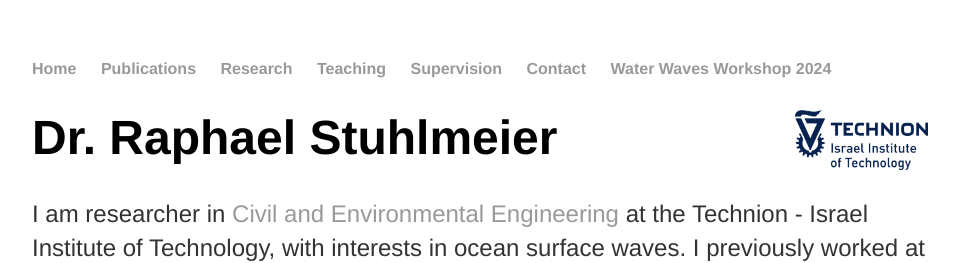
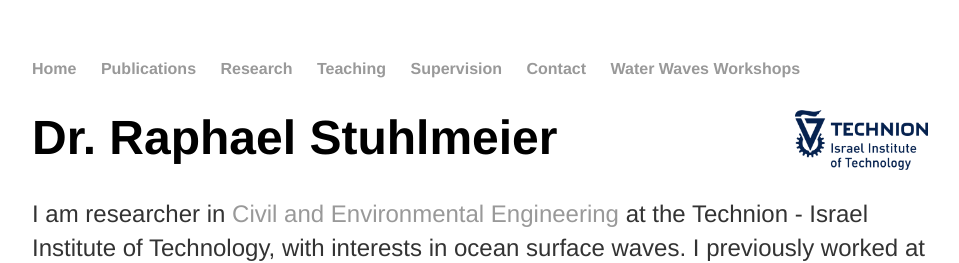
Before and after one commit to rstuhlmeier/rstuhlmeier.github.io, a Jekyll site: the page built from index.html, in a window 1280 px wide. Shown: the top 263 px of the page, without its empty margins (160-1119 px from the left). Built offline with Jekyll 4.4.1, drawn with Linux system fonts in a browser that asks for light colours.

Commit message:
Update conference link and email address

```diff
--- a/_layouts/default.html
+++ b/_layouts/default.html
@@ -18,7 +18,7 @@
 				<li><a href="/teaching">Teaching</a></li>
 					<li><a href="/supervision">Supervision</a></li>
 				<li><a href="/contact">Contact</a></li>
-				<li><a href="/conferences/workshop2024.html">Water Waves Workshop 2024</a></li>
+				<li><a href="/conferences/workshop2024.html">Water Waves Workshops</a></li>
 	    		</ul>
 			</nav>
 			<div class="container">
@@ -28,7 +28,7 @@
 			</div><!-- /.container -->
 			<footer>
 	    		<ul>
-	        		<li><a href="mailto:raphael.stuhlmeier@plymouth.ac.uk">email</a></li>
+	        		<li><a href="mailto:raphaels@technion.ac.il">email</a></li>
 				<li><a href="https://scholar.google.com/citations?user=ex5ct_cAAAAJ">Google Scholar</a></li>
 				<li><a href="https://www.researchgate.net/profile/Raphael_Stuhlmeier">ResearchGate</a></li>
 				<li><a href="https://orcid.org/0000-0002-6568-1543" target="orcid.widget" rel="noopener noreferrer" style="vertical-align:top;"><img src="https://orcid.org/sites/default/files/images/orcid_16x16.png" style="width:1em;margin-right:.5em;" alt="ORCID iD icon">orcid.org/0000-0002-6568-1543</a></li>
```
